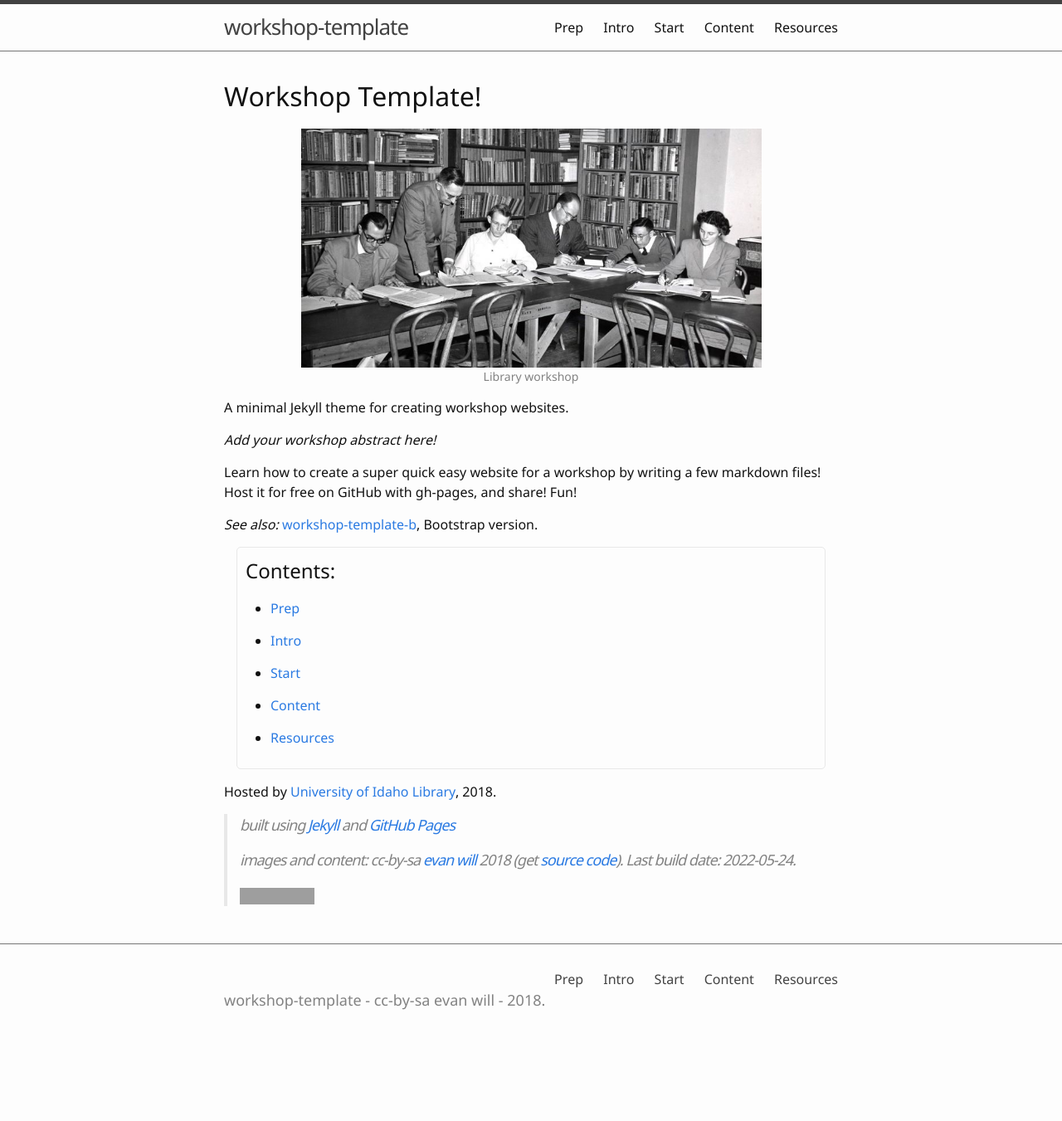
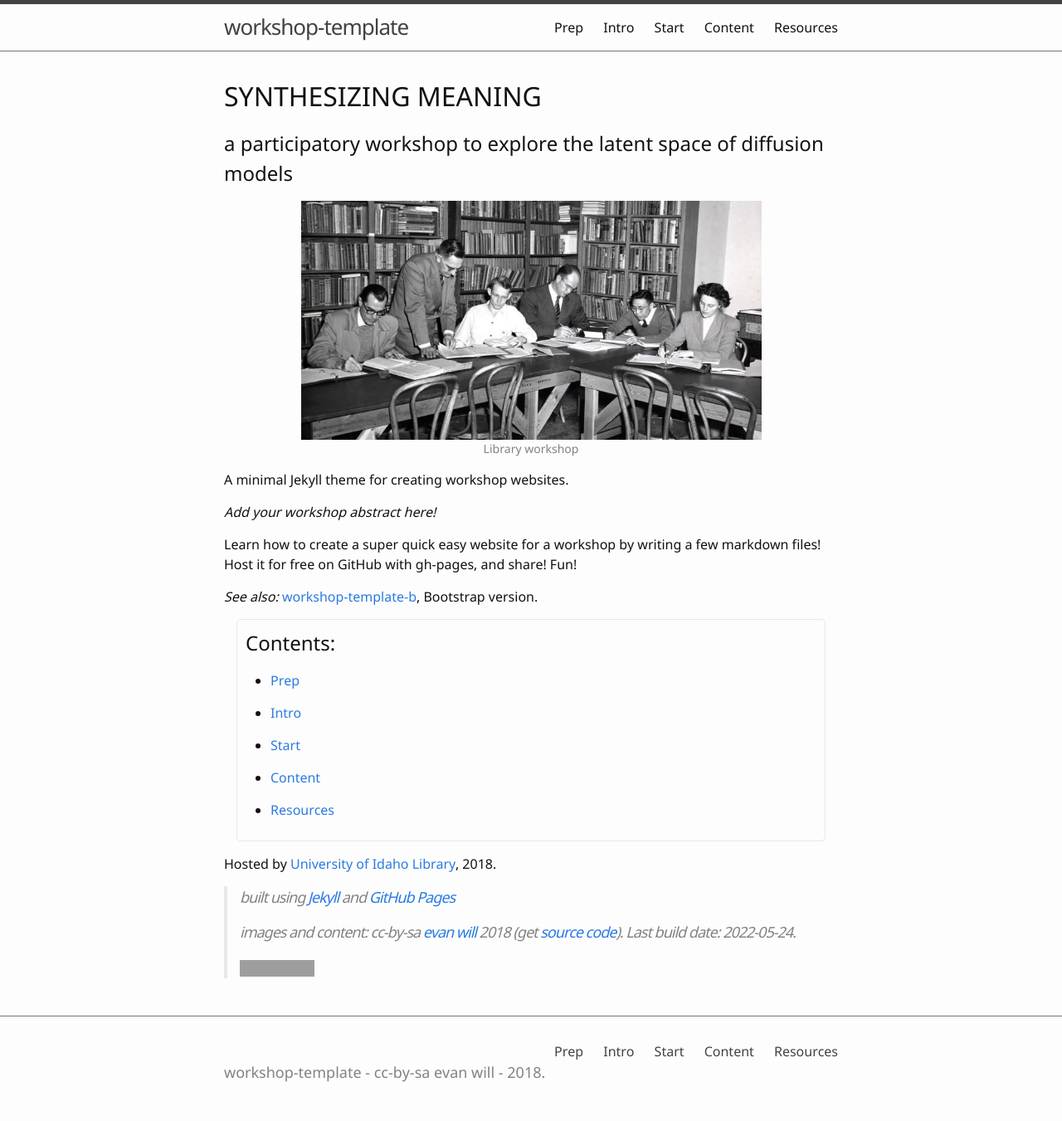
Before and after one commit to laurajul/pytti-workshop, a Jekyll site: the page built from index.md, in a window 1280 px wide. Shown: the whole page at 83% size. Built offline with Jekyll 4.4.1, drawn with Linux system fonts in a browser that asks for light colours; before the commit the page ends 1264 px from its top, so only the background shows below that; grey boxes are pictures that could not be loaded.

Commit message:
Update index.md

```diff
--- a/index.md
+++ b/index.md
@@ -2,7 +2,8 @@
 title: Home
 ---
 
-# Workshop Template!
+# SYNTHESIZING MEANING
+## a participatory workshop to explore the latent space of diffusion models
 
 {% include figure.html img="uidaho-workshop.jpg" alt="intro image here" caption="Library workshop" width="75%" %}
 
```
